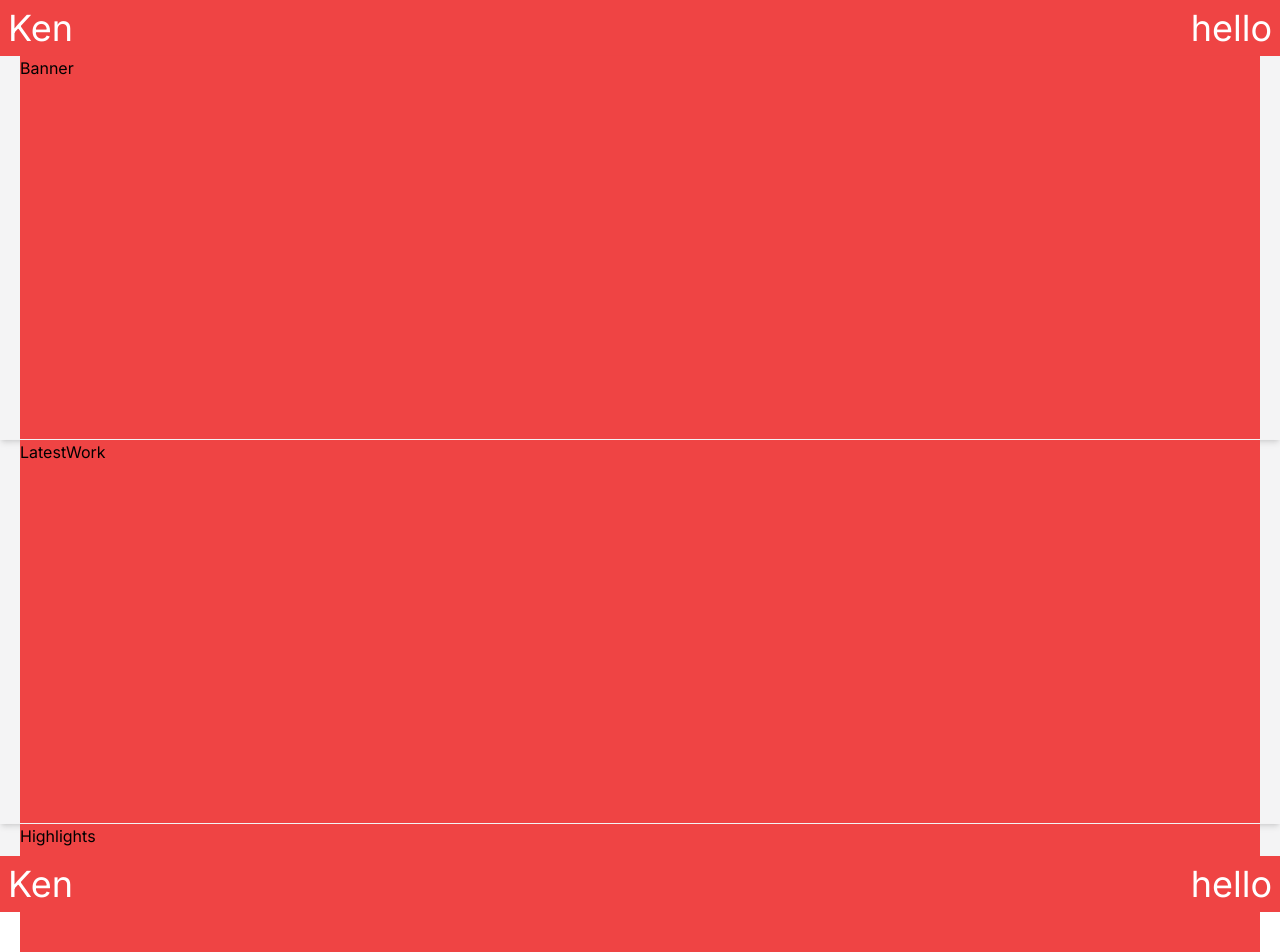
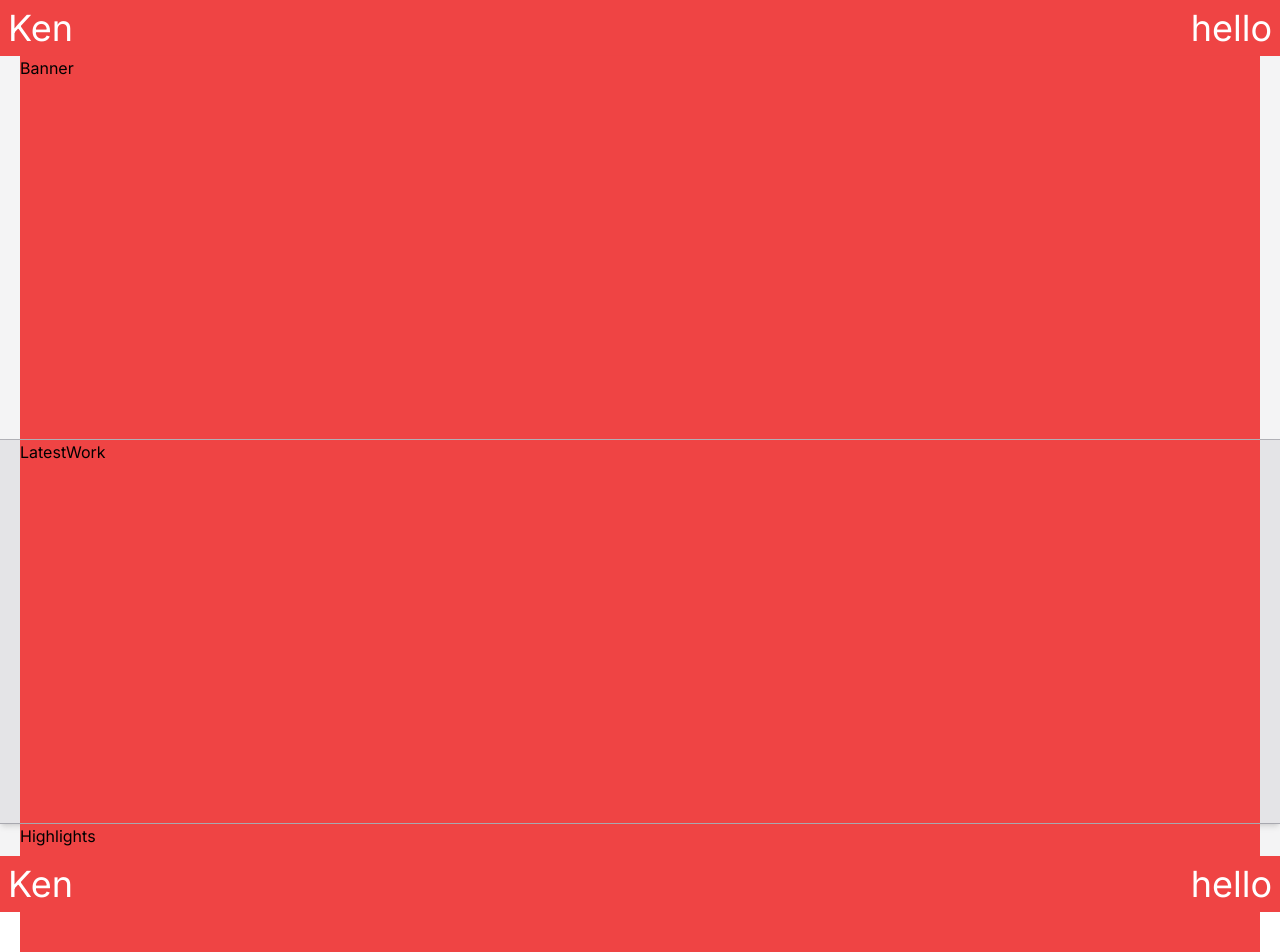
Before and after one commit to kankenny/personal-website, a Next.js app: page / in a window 1280 px wide. Shown: the top 952 px of the page. Built offline with nearby package versions, Linux system fonts and the light colour scheme.

Commit message:
Differentiate different SectionContainer components by adjusting the color of alternately

```diff
--- a/src/components/layout/body/BodyContent.tsx
+++ b/src/components/layout/body/BodyContent.tsx
@@ -6,9 +6,9 @@ import LatestWork from './latest-work/LatestWork'
 const BodyContent = () => {
 	return (
 		<div className="flex flex-col justify-between mx-auto align-middle">
-			<Banner></Banner>
-			<LatestWork></LatestWork>
-			<Highlights></Highlights>
+			<Banner />
+			<LatestWork />
+			<Highlights />
 		</div>
 	)
 }
--- a/src/components/layout/body/latest-work/LatestWork.tsx
+++ b/src/components/layout/body/latest-work/LatestWork.tsx
@@ -2,7 +2,11 @@ import React from 'react'
 import SectionContainer from '../section-container.tsx/SectionContainer'
 
 const LatestWork = () => {
-	return <SectionContainer>LatestWork</SectionContainer>
+	return (
+		<SectionContainer twClasses="bg-zinc-200">
+			LatestWork
+		</SectionContainer>
+	)
 }
 
 export default LatestWork
--- a/src/components/layout/body/section-container.tsx/SectionContainer.tsx
+++ b/src/components/layout/body/section-container.tsx/SectionContainer.tsx
@@ -8,7 +8,7 @@ type Props = {
 const SectionContainer = ({ twClasses, children }: Props) => {
 	return (
 		<div
-			className={`${twClasses} w-full shadow-md border-b border-zinc-100 h-96 px-5`}
+			className={`${twClasses} w-full shadow-md border-b border-zinc-500 border-opacity-50 h-96 px-5`}
 		>
 			<div
 				className="
```
